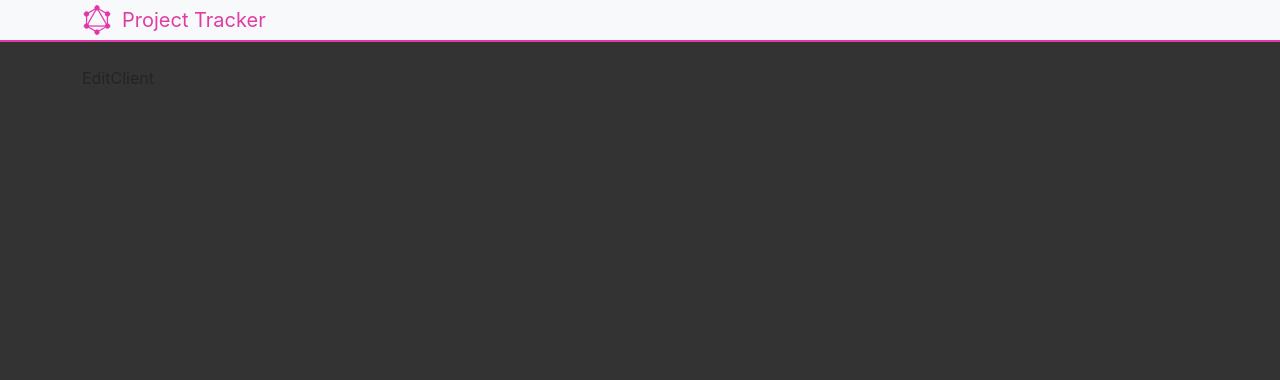
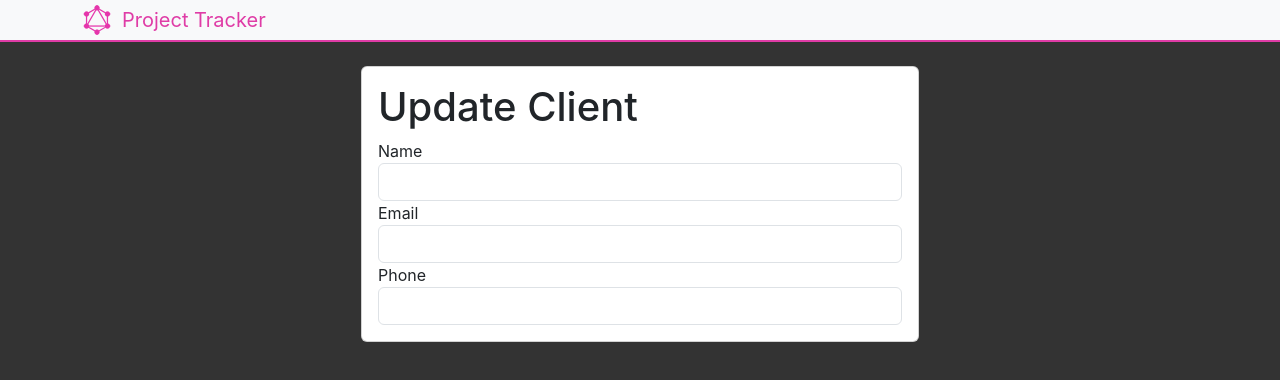
Before and after one commit to anthonyBosek/projectManager, a React (Create React App) app in the folder client/: page /editClient/1 in a window 1280 px wide. Shown: the top 380 px of the page. Built offline with nearby package versions, Linux system fonts and the light colour scheme.

Commit message:
dir refactor

```diff
--- a/client/src/App.js
+++ b/client/src/App.js
@@ -4,7 +4,6 @@ import Header from "./components/Header";
 import Home from "./views/Home";
 import Project from "./views/Project";
 import EditProjectForm from "./views/Edit";
-// import UpdateClient from "./components/UpdateClient";
 import Client from "./views/Client";
 import EditClient from "./views/EditClient";
 import NotFound from "./views/NotFound";
@@ -43,9 +42,7 @@ const App = () => {
             <Routes>
               <Route path="/" element={<Home />} />
               <Route path="/project/:id" element={<Project />} />
-              {/*  */}
               <Route path="/editProject/:id" element={<EditProjectForm />} />
-              {/*  */}
               <Route path="/client/:id" element={<Client />} />
               <Route path="/editClient/:id" element={<EditClient />} />
               <Route path="*" element={<NotFound />} />
--- a/client/src/mutations/clientMutations.js
+++ b/client/src/mutations/clientMutations.js
@@ -11,7 +11,6 @@ const ADD_CLIENT = gql`
   }
 `;
 
-// added for testing purposes 4/3/23
 const UPDATE_CLIENT = gql`
   mutation updateClient(
     $id: ID!
@@ -27,7 +26,6 @@ const UPDATE_CLIENT = gql`
     }
   }
 `;
-//
 
 const DELETE_CLIENT = gql`
   mutation deleteClient($id: ID!) {
--- a/client/src/views/EditClient.jsx
+++ b/client/src/views/EditClient.jsx
@@ -1,7 +1,7 @@
-import React from "react";
+import UpdateClient from "../components/UpdateClient";
 
 const EditClient = () => {
-  return <div>EditClient</div>;
+  return <UpdateClient />;
 };
 
 export default EditClient;
```
Also changed, not shown: 1 other file (tests, documents, lock files or other folders).
